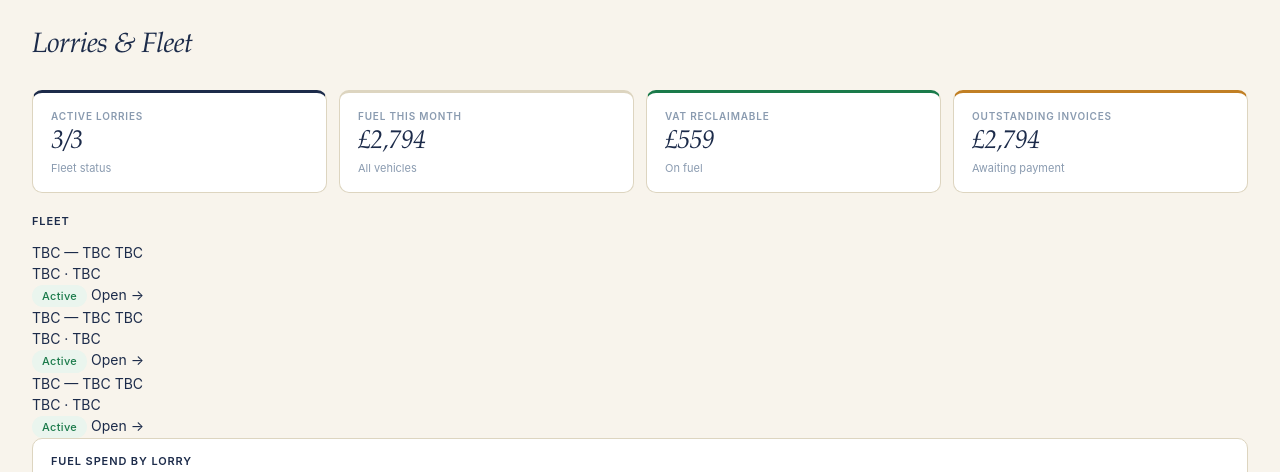
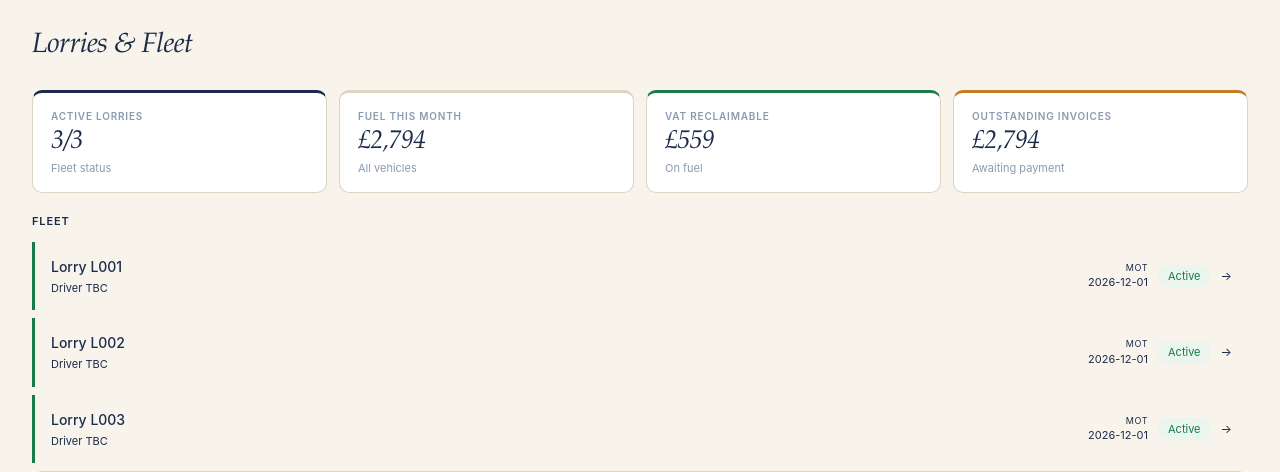
Before and after one commit to edwardjvn-art/vinnie-dashboard, a Flask app: page /lorries in a window 1280 px wide. Shown: the part 56-528 px from the top of the page. Run offline with Flask 3, Linux system fonts and the light colour scheme; the visitor is signed in with stand-in values (Sample User, id 1).

Commit message:
Premium card rows for mortgages and lorries

```diff
--- a/templates/lorries.html
+++ b/templates/lorries.html
@@ -31,15 +31,29 @@
     <div>
       <div class="card-title" style="margin-bottom:0.75rem;">Fleet</div>
       {% for l in lorries %}
-      <a href="{{ url_for('lorry_detail', lorry_id=l.lorry_id) }}" class="item-card">
-        <div>
-          <div class="item-card-title">{{ l.reg }} — {{ l.make }} {{ l.model }}</div>
-          <div class="item-card-sub">{{ l.driver }} · {{ l.year }}</div>
-        </div>
-        <div class="item-card-right">
-          {% if l.status == 'Active' %}<span class="pill pill-green">Active</span>
-          {% else %}<span class="pill pill-orange">{{ l.status }}</span>{% endif %}
-          <span class="open-arrow">Open →</span>
+      <a href="{{ url_for('lorry_detail', lorry_id=l.lorry_id) }}" style="display:block;text-decoration:none;margin-bottom:8px;">
+        <div style="background:var(--color-background-primary);border:0.5px solid var(--color-border-tertiary);border-left:3px solid {{ '#1A7A4A' if l.status == 'Active' else '#C17F24' }};border-radius:var(--border-radius-md);padding:14px 16px;display:flex;align-items:center;justify-content:space-between;transition:border-color 0.15s;">
+          <div>
+            <div style="font-size:14px;font-weight:500;color:var(--color-text-primary);">
+              {% if l.reg and l.reg != 'TBC' %}{{ l.reg }}{% else %}Lorry {{ l.lorry_id }}{% endif %}
+              {% if l.make and l.make != 'TBC' %} — {{ l.make }} {{ l.model }}{% endif %}
+            </div>
+            <div style="font-size:11px;color:var(--color-text-secondary);margin-top:3px;">
+              {% if l.driver and l.driver != 'TBC' %}{{ l.driver }}{% else %}Driver TBC{% endif %}
+              {% if l.year and l.year != 'TBC' %} · {{ l.year }}{% endif %}
+            </div>
+          </div>
+          <div style="display:flex;align-items:center;gap:10px;">
+            {% if l.mot_expiry and l.mot_expiry != 'TBC' %}
+            <div style="text-align:right;">
+              <div style="font-size:9px;color:var(--color-text-secondary);text-transform:uppercase;letter-spacing:0.06em;">MOT</div>
+              <div style="font-size:11px;color:var(--color-text-primary);">{{ l.mot_expiry }}</div>
+            </div>
+            {% endif %}
+            {% if l.status == 'Active' %}<span style="font-size:11px;background:#EAF5EE;color:#1A7A4A;padding:3px 10px;border-radius:20px;">Active</span>
+            {% else %}<span style="font-size:11px;background:#FDF3E4;color:#C17F24;padding:3px 10px;border-radius:20px;">{{ l.status }}</span>{% endif %}
+            <span style="font-size:12px;color:var(--color-text-secondary);">→</span>
+          </div>
         </div>
       </a>
       {% endfor %}
@@ -77,14 +91,13 @@
 </div>
 {% endblock %}
 {% block scripts %}
-<script src="https://cdnjs.cloudflare.com/ajax/libs/Chart.js/4.4.0/chart.umd.min.js"></script>
 <script>
-const fuelData = {"L001": 2159.55, "L002": 634.84};
+const fuelData = {{ fuel_by_lorry | tojson }};
 new Chart(document.getElementById('fuelChart'), {
   type: 'bar',
   data: {
     labels: Object.keys(fuelData),
-    datasets: [{ data: Object.values(fuelData), backgroundColor: '#C9A84C', borderRadius: 4, label: 'Fuel cost' }]
+    datasets: [{ data: Object.values(fuelData), backgroundColor: 'rgba(26,180,215,0.8)', borderRadius: 4, label: 'Fuel cost' }]
   },
   options: {
     responsive: true, maintainAspectRatio: false,
```
Also changed, not shown: templates/mortgages.html (+42 -26 lines), 1 other file.
